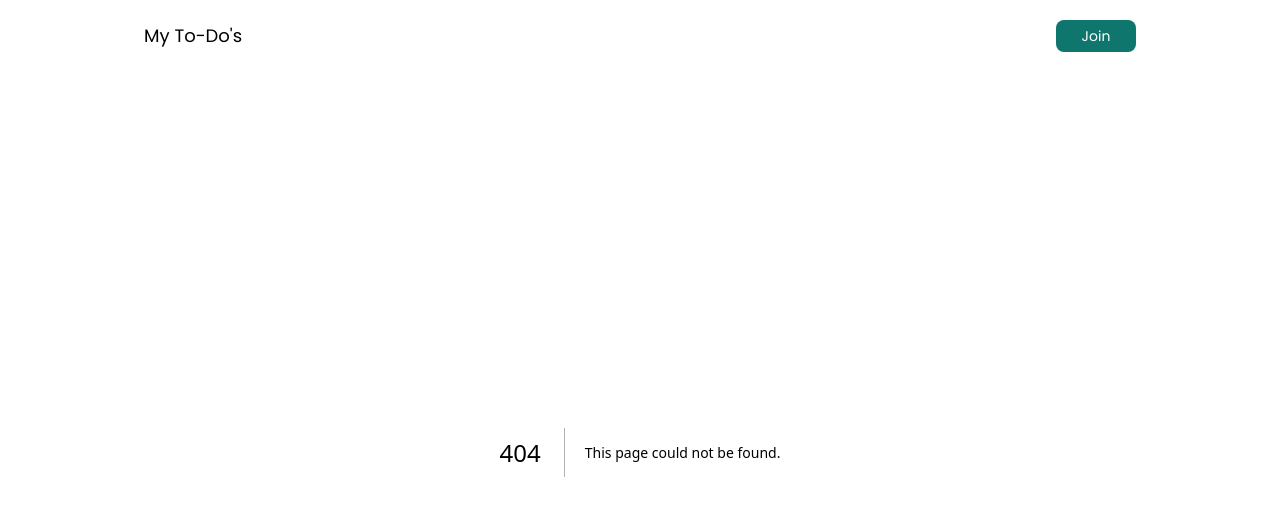
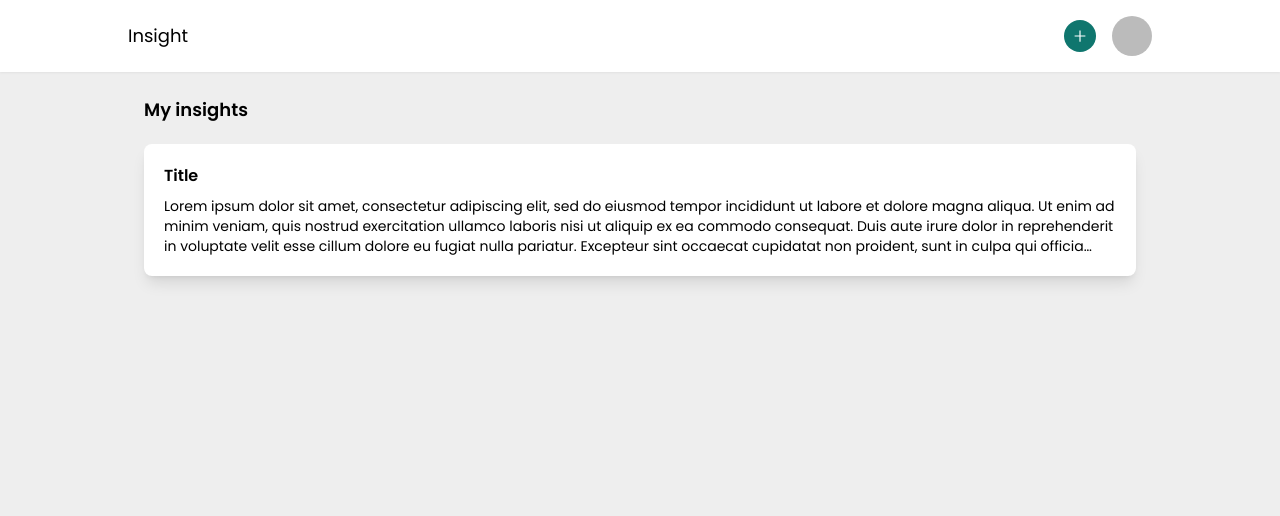
Before and after one commit to carolinavalladares/insight-project, a Next.js app: page /dashboard in a window 1280 px wide. Before the commit this address had no page. Shown: the top 516 px of the page. Built offline with nearby package versions, Linux system fonts and the light colour scheme; no server answers; sample sign-in values are in the browser's storage.

Commit message:
add dashboard

```diff
--- a/components/Nav.jsx
+++ b/components/Nav.jsx
@@ -1,17 +1,70 @@
 import Link from "next/link";
+import { useAuthState } from "react-firebase-hooks/auth";
+import { auth } from "../utils/firebase";
+import Image from "next/image";
+import { useState } from "react";
+import { AiOutlinePlus } from "react-icons/ai";
 
 export default function Nav() {
+  const [showDropdown, setShowDropdown] = useState(false);
+  const [user, loading] = useAuthState(auth);
+
   return (
-    <nav className="flex items-center justify-between max-w-screen-lg m-auto mt-5 px-4 font-poppins">
+    <nav className=" p-4 font-poppins bg-white drop-shadow-sm">
+      <div className="max-w-screen-lg flex items-center justify-between m-auto">
         <Link href={"/"}>
-        <h1 className="text-lg">My To-Do's</h1>
+          <h1 className="text-lg">Insight</h1>
         </Link>
 
+        {user && (
+          <div className="flex items-center gap-4">
+            <button
+              title="add to-do"
+              className="bg-teal-700 text-white p-2 rounded-full"
+            >
+              <AiOutlinePlus />
+            </button>
+            <div
+              onMouseEnter={() => setShowDropdown(true)}
+              onMouseLeave={() => setShowDropdown(false)}
+            >
+              <Link href={"/dashboard"}></Link>
+              <Image
+                className="rounded-full relative cursor-pointer"
+                width={40}
+                height={40}
+                src={user.photoURL}
+                alt=""
+              />
+
+              <div
+                className={`shadow-lg py-4 absolute right-4 rounded-lg bg-white top-20 before:h-6 before:bg-transparent before:w-full before:absolute before:-top-6 before:right-0 ${
+                  !showDropdown ? "hidden" : ""
+                }`}
+              >
+                <h4 className="text-sm border-b border-b-slate-300 px-4 pb-1">
+                  {user.displayName}
+                </h4>
+                <ul className="px-4 pt-2">
+                  <li>
+                    <button className="text-sm" onClick={() => auth.signOut()}>
+                      Sign out
+                    </button>
+                  </li>
+                </ul>
+              </div>
+            </div>
+          </div>
+        )}
+
+        {!user && (
           <Link href={"/auth/login"}>
             <button className="bg-teal-700 text-white h-8 w-20 rounded-lg text-sm">
               Join
             </button>
           </Link>
+        )}
+      </div>
     </nav>
   );
 }
--- /dev/null
+++ b/components/Note.jsx
@@ -0,0 +1,17 @@
+export default function Item({ children }) {
+  return (
+    <div className="shadow-lg bg-white p-5 rounded-lg font-poppins">
+      <h3 className="mb-2 font-semibold text-base">Title</h3>
+      <p className="text-sm line-clamp-3">
+        Lorem ipsum dolor sit amet, consectetur adipiscing elit, sed do eiusmod
+        tempor incididunt ut labore et dolore magna aliqua. Ut enim ad minim
+        veniam, quis nostrud exercitation ullamco laboris nisi ut aliquip ex ea
+        commodo consequat. Duis aute irure dolor in reprehenderit in voluptate
+        velit esse cillum dolore eu fugiat nulla pariatur. Excepteur sint
+        occaecat cupidatat non proident, sunt in culpa qui officia deserunt
+        mollit anim id est laborum.
+      </p>
+      <div>{children}</div>
+    </div>
+  );
+}
--- a/next.config.js
+++ b/next.config.js
@@ -1,6 +1,14 @@
 /** @type {import('next').NextConfig} */
 const nextConfig = {
   reactStrictMode: true,
-}
+  images: {
+    remotePatterns: [
+      {
+        protocol: "https",
+        hostname: "lh3.googleusercontent.com",
+      },
+    ],
+  },
+};
 
-module.exports = nextConfig
+module.exports = nextConfig;
--- a/package.json
+++ b/package.json
@@ -10,6 +10,7 @@
   },
   "dependencies": {
     "@next/font": "13.1.0",
+    "@tailwindcss/line-clamp": "^0.4.2",
     "eslint": "8.30.0",
     "eslint-config-next": "13.1.0",
     "firebase": "^9.15.0",
--- a/pages/auth/login.js
+++ b/pages/auth/login.js
@@ -4,6 +4,7 @@ import { auth } from "../../utils/firebase";
 import { useRouter } from "next/router";
 import { useAuthState } from "react-firebase-hooks/auth";
 import { useEffect } from "react";
+import { checkUserLoggedIn } from "../../utils/checkUser";
 
 export default function LoginPage() {
   const [user, loading] = useAuthState(auth);
@@ -11,28 +12,20 @@ export default function LoginPage() {
   const route = useRouter();
   const googleProvider = new GoogleAuthProvider();
 
+  // Check if user is logged in and redirect accondingly
+  useEffect(() => {
+    checkUserLoggedIn(user, loading, route);
+  }, [user, loading]);
+
   const loginWithGoogle = async () => {
     try {
       const result = await signInWithPopup(auth, googleProvider);
       console.log(result);
-      route.push("/");
+      route.push("/dashboard");
     } catch (error) {
       console.log(error);
     }
   };
-
-  const checkUserLoggedIn = () => {
-    if (loading) {
-      return;
-    }
-    if (user) {
-      return route.push("/");
-    }
-  };
-
-  useEffect(() => {
-    checkUserLoggedIn();
-  }, [user, loading]);
 
   return (
     <div className="max-w-screen-sm m-auto px-4 mt-20">
--- /dev/null
+++ b/pages/dashboard.js
@@ -0,0 +1,26 @@
+import { useAuthState } from "react-firebase-hooks/auth";
+import { auth } from "../utils/firebase";
+import { checkUserLoggedIn } from "../utils/checkUser";
+import { useRouter } from "next/router";
+import { useEffect } from "react";
+import Item from "../components/Note";
+
+export default function Dashboard() {
+  const route = useRouter();
+  const [user, loading] = useAuthState(auth);
+
+  //   check if logged in and redirect accordingly
+  useEffect(() => {
+    checkUserLoggedIn(user, loading, route);
+  }, [user, loading]);
+
+  return (
+    <div className="max-w-screen-lg m-auto px-4 mt-6">
+      <h2 className="text-lg mb-5 font-semibold font-poppins">My insights</h2>
+
+      <div>
+        <Item />
+      </div>
+    </div>
+  );
+}
--- a/pages/index.js
+++ b/pages/index.js
@@ -1,6 +1,18 @@
 import Head from "next/head";
+import { useAuthState } from "react-firebase-hooks/auth";
+import { auth } from "../utils/firebase";
+import { checkUserLoggedIn } from "../utils/checkUser";
+import { useEffect } from "react";
+import { useRouter } from "next/router";
 
 export default function Home() {
+  const [user, loading] = useAuthState(auth);
+  const route = useRouter();
+
+  useEffect(() => {
+    checkUserLoggedIn(user, loading, route);
+  }, [user, loading]);
+
   return (
     <>
       <Head>
--- a/styles/globals.css
+++ b/styles/globals.css
@@ -15,4 +15,5 @@ body {
   height: 100vh;
   max-width: 100vw;
   overflow-x: hidden;
+  background-color: #eeeeee;
 }
--- a/tailwind.config.js
+++ b/tailwind.config.js
@@ -13,5 +13,5 @@ module.exports = {
       },
     },
   },
-  plugins: [],
+  plugins: [require("@tailwindcss/line-clamp")],
 };
--- /dev/null
+++ b/utils/checkUser.js
@@ -0,0 +1,14 @@
+export function checkUserLoggedIn(user, loading, route) {
+  if (loading) return;
+  if (!user) {
+    if (route.pathname === "/auth/login") {
+      return;
+    }
+    return route.push("/auth/login");
+  } else if (user) {
+    if (route.pathname === "/dashboard") {
+      return;
+    }
+    return route.push("/dashboard");
+  }
+}
```
Also changed, not shown: 1 other file (tests, documents, lock files or other folders). Lines whose indentation alone changed are shown as unchanged.
